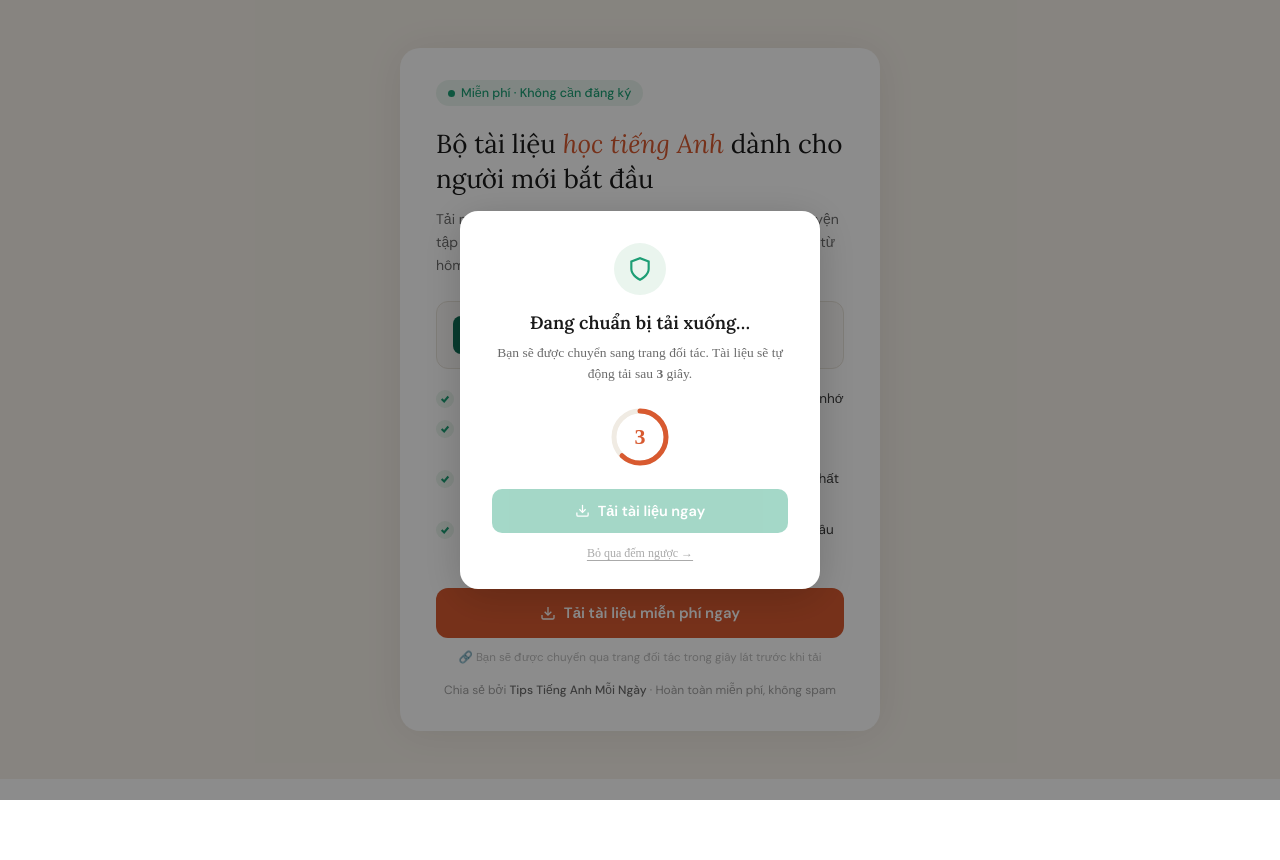
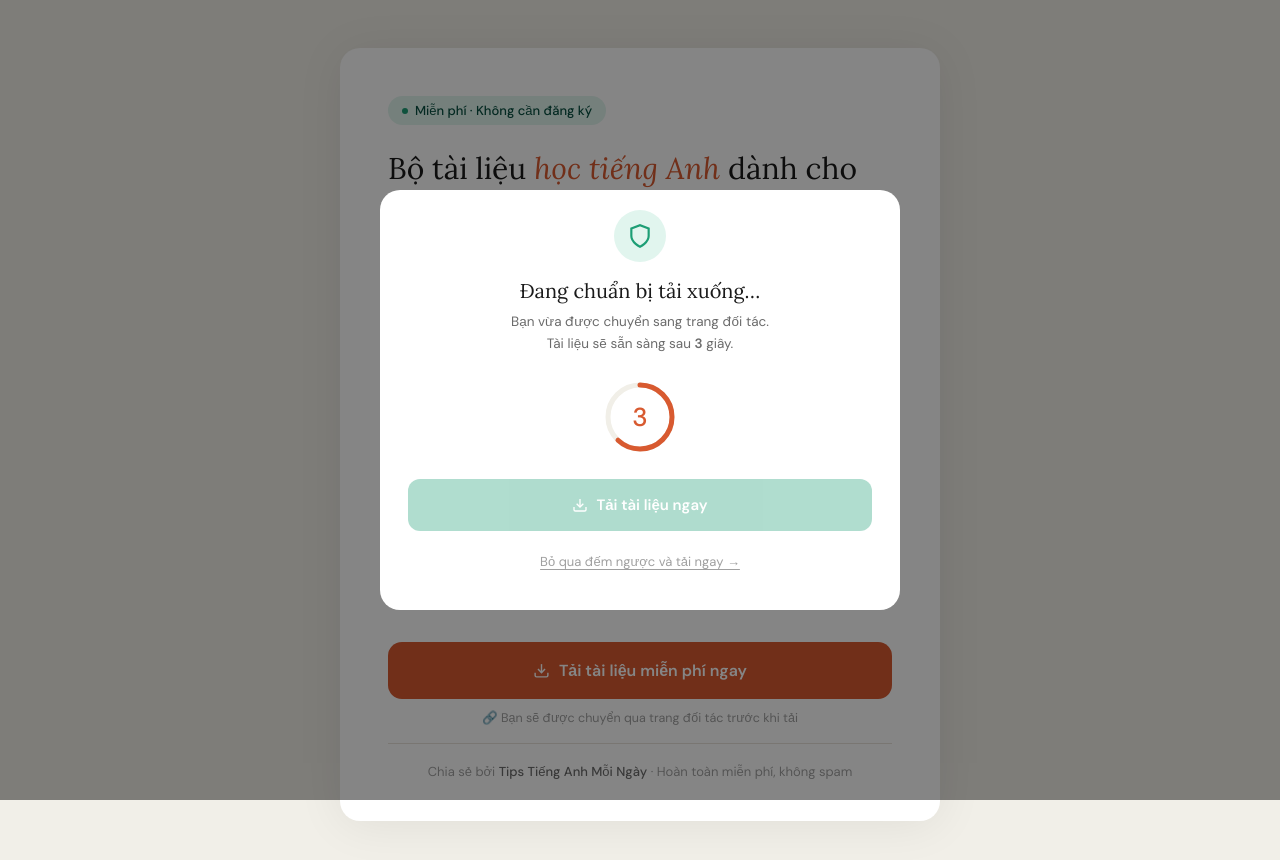
Before and after one commit to longct4296/Tienganhmatgoc, a plain HTML site: page index.html in a window 1280 px wide. Both pictures are taken after a click on the button "Tải tài liệu miễn phí ngay". Before the commit the page ends 800 px from the top, so only its background shows below. Drawn offline with Linux system fonts and the light colour scheme.

Commit message:
Update index.html

```diff
--- a/index.html
+++ b/index.html
@@ -1,147 +1,330 @@
+<!DOCTYPE html>
+<html lang="vi">
+<head>
+<meta charset="UTF-8">
+<meta name="viewport" content="width=device-width, initial-scale=1.0">
+<title>Bộ tài liệu học tiếng Anh miễn phí</title>
+<link href="https://fonts.googleapis.com/css2?family=Lora:ital,wght@0,400;0,600;1,400&family=DM+Sans:opsz,wght@9..40,400;9..40,500;9..40,600&display=swap" rel="stylesheet">
+<style>
+  *, *::before, *::after { box-sizing: border-box; margin: 0; padding: 0; }
 
-<link href="https://fonts.googleapis.com/css2?family=Lora:ital,wght@0,400;0,600;1,400&family=DM+Sans:wght@400;500;600&display=swap" rel="stylesheet">
+  :root {
+    --green-dark:   #085041;
+    --green-mid:    #0F6E56;
+    --green-main:   #1D9E75;
+    --green-light:  #E1F5EE;
+    --coral-main:   #D85A30;
+    --coral-dark:   #c04e25;
+    --sand-bg:      #F1EFE8;
+    --sand-border:  #E8E3DA;
+    --sand-card:    #FAF8F5;
+    --text-main:    #1a1a1a;
+    --text-muted:   #6b6b6b;
+    --text-faint:   #a0a0a0;
+    --white:        #ffffff;
+    --radius-card:  20px;
+    --radius-inner: 12px;
+  }
 
-<style>
-  * { box-sizing: border-box; margin: 0; padding: 0; }
-
-  .page-bg {
-    min-height: 500px;
-    background: #f5f0e8;
+  html { font-size: 16px; }
+  body {
+    font-family: 'DM Sans', sans-serif;
+    background: var(--sand-bg);
+    color: var(--text-main);
+    min-height: 100vh;
     display: flex;
     align-items: center;
     justify-content: center;
-    padding: 3rem 1rem;
-    font-family: 'DM Sans', sans-serif;
+    padding: 2.5rem 1rem;
   }
 
+  /* ── CARD ── */
   .card {
-    background: #fff;
-    border-radius: 20px;
-    max-width: 480px;
+    background: var(--white);
+    border-radius: var(--radius-card);
     width: 100%;
-    padding: 2rem 2.25rem 2rem;
-    box-shadow: 0 2px 40px rgba(0,0,0,0.07);
+    max-width: 520px;
+    padding: 2.5rem 2.5rem 2rem;
+    box-shadow: 0 4px 48px rgba(0,0,0,0.07);
   }
 
+  /* ── BADGE ── */
   .badge {
     display: inline-flex;
     align-items: center;
-    gap: 6px;
-    background: #eaf5ee;
-    color: #1D9E75;
+    gap: 7px;
+    background: var(--green-light);
+    color: var(--green-dark);
     font-size: 12.5px;
     font-weight: 500;
-    padding: 5px 12px;
+    padding: 5px 13px;
     border-radius: 99px;
     margin-bottom: 1.25rem;
   }
-
-  .badge::before {
-    content: '';
-    display: inline-block;
-    width: 7px; height: 7px;
-    background: #1D9E75;
+  .badge-dot {
+    width: 6px; height: 6px;
+    background: var(--green-main);
     border-radius: 50%;
   }
 
+  /* ── HEADLINE ── */
   .headline {
     font-family: 'Lora', serif;
-    font-size: 26px;
+    font-size: clamp(22px, 4vw, 30px);
     font-weight: 400;
-    line-height: 1.35;
-    color: #1a1a1a;
+    line-height: 1.3;
+    color: var(--text-main);
     margin-bottom: 0.75rem;
   }
+  .headline em { font-style: italic; color: var(--coral-main); }
 
-  .headline span {
-    font-style: italic;
-    color: #D85A30;
-  }
-
+  /* ── SUBTEXT ── */
   .subtext {
-    font-size: 14px;
-    line-height: 1.65;
-    color: #6b6b6b;
+    font-size: clamp(13.5px, 2vw, 15px);
+    line-height: 1.7;
+    color: var(--text-muted);
     margin-bottom: 1.5rem;
   }
 
-  .file-preview {
-    background: #faf8f5;
-    border: 1px solid #e8e3da;
-    border-radius: 12px;
-    padding: 0.85rem 1rem;
+  /* ── FILE BOX ── */
+  .file-box {
+    background: var(--sand-card);
+    border: 1px solid var(--sand-border);
+    border-radius: var(--radius-inner);
+    padding: 0.9rem 1.1rem;
     display: flex;
     align-items: center;
-    gap: 12px;
-    margin-bottom: 1.25rem;
+    gap: 14px;
+    margin-bottom: 1.35rem;
   }
-
-  .file-icon {
-    width: 38px; height: 38px;
-    background: #0F6E56;
-    border-radius: 8px;
+  .file-ico {
+    width: 40px; height: 40px;
+    background: var(--green-mid);
+    border-radius: 9px;
     display: flex;
     align-items: center;
     justify-content: center;
     flex-shrink: 0;
   }
-
-  .file-icon svg { width: 20px; height: 20px; fill: #fff; }
-
-  .file-info .file-name {
+  .file-ico svg { width: 20px; height: 20px; fill: var(--white); }
+  .file-name {
     font-size: 14px;
     font-weight: 600;
-    color: #1a1a1a;
-    margin-bottom: 2px;
+    color: var(--text-main);
+    margin-bottom: 3px;
   }
+  .file-meta { font-size: 12px; color: var(--text-faint); }
 
-  .file-info .file-meta {
-    font-size: 12px;
-    color: #9a9a9a;
-  }
-
+  /* ── CHECKLIST ── */
   .checklist {
     list-style: none;
     display: flex;
     flex-direction: column;
-    gap: 10px;
+    gap: 11px;
     margin-bottom: 1.75rem;
   }
-
   .checklist li {
     display: flex;
     align-items: flex-start;
     gap: 10px;
-    font-size: 13.5px;
-    color: #3a3a3a;
-    line-height: 1.5;
+    font-size: clamp(13px, 2vw, 14.5px);
+    color: var(--text-main);
+    line-height: 1.55;
   }
-
-  .check-icon {
-    width: 18px; height: 18px;
+  .tick {
+    width: 20px; height: 20px;
     border-radius: 50%;
-    background: #eaf5ee;
+    background: var(--green-light);
     flex-shrink: 0;
     margin-top: 1px;
     display: flex;
     align-items: center;
     justify-content: center;
   }
+  .tick svg { width: 10px; height: 10px; stroke: var(--green-main); stroke-width: 2.5; fill: none; }
 
-  .check-icon svg {
-    width: 10px; height: 10px;
-    stroke: #1D9E75;
-    stroke-width: 2.5;
-    fill: none;
+  /* ── CTA BUTTON ── */
+  .cta-btn {
+    width: 100%;
+    background: var(--coral-main);
+    color: var(--white);
+    border: none;
+    border-radius: var(--radius-inner);
+    padding: 17px 0;
+    font-family: 'DM Sans', sans-serif;
+    font-size: clamp(14px, 2vw, 16px);
+    font-weight: 600;
+    cursor: pointer;
+    display: flex;
+    align-items: center;
+    justify-content: center;
+    gap: 9px;
+    margin-bottom: 0.65rem;
+    transition: background 0.15s, transform 0.1s;
+    -webkit-tap-highlight-color: transparent;
+  }
+  .cta-btn:hover { background: var(--coral-dark); }
+  .cta-btn:active { transform: scale(0.99); }
+  .cta-btn svg { width: 17px; height: 17px; stroke: var(--white); stroke-width: 2; fill: none; }
+
+  .hint {
+    text-align: center;
+    font-size: 12px;
+    color: var(--text-faint);
+    margin-bottom: 1.1rem;
   }
 
-  .cta-btn {
+  .divider { height: 1px; background: var(--sand-border); margin-bottom: 1.1rem; }
+
+  .footer-note {
+    text-align: center;
+    font-size: 12.5px;
+    color: var(--text-faint);
+    line-height: 1.5;
+  }
+  .footer-note strong { color: var(--text-muted); font-weight: 500; }
+
+  /* ══════════════════════════════
+     DESKTOP ENHANCEMENTS ≥ 768px
+  ══════════════════════════════ */
+  @media (min-width: 768px) {
+    body { padding: 3rem 2rem; }
+
+    .card {
+      max-width: 600px;
+      padding: 3rem 3rem 2.5rem;
+    }
+
+    .badge { font-size: 13px; padding: 6px 14px; margin-bottom: 1.5rem; }
+
+    .file-box { padding: 1rem 1.25rem; gap: 16px; }
+    .file-ico { width: 44px; height: 44px; }
+    .file-ico svg { width: 22px; height: 22px; }
+    .file-name { font-size: 15px; }
+    .file-meta { font-size: 13px; }
+
+    .checklist { gap: 13px; margin-bottom: 2rem; }
+    .tick { width: 22px; height: 22px; }
+    .tick svg { width: 11px; height: 11px; }
+
+    .cta-btn { padding: 18px 0; border-radius: 14px; }
+
+    .hint { font-size: 12.5px; }
+    .footer-note { font-size: 13px; }
+  }
+
+  /* ══════════════════════════
+     MOBILE TWEAKS ≤ 480px
+  ══════════════════════════ */
+  @media (max-width: 480px) {
+    body { padding: 1rem 0.75rem 2rem; align-items: flex-start; }
+    .card { padding: 1.5rem 1.25rem; border-radius: 16px; }
+    .badge { font-size: 12px; }
+    .cta-btn { padding: 16px 0; }
+  }
+
+  /* ══════════════════════════
+     OVERLAY / BOTTOM SHEET
+  ══════════════════════════ */
+  .overlay {
+    display: none;
+    position: fixed;
+    inset: 0;
+    background: rgba(0,0,0,0.48);
+    z-index: 300;
+    align-items: flex-end;
+    justify-content: center;
+  }
+  .overlay.show { display: flex; }
+
+  /* On desktop: center as popup */
+  @media (min-width: 600px) {
+    .overlay { align-items: center; }
+    .sheet {
+      border-radius: 20px !important;
+      max-width: 420px;
+      margin: 0 auto;
+      padding-bottom: 2rem !important;
+    }
+  }
+
+  .sheet {
+    background: var(--white);
+    border-radius: 20px 20px 0 0;
     width: 100%;
-    background: #D85A30;
-    color: #fff;
+    max-width: 520px;
+    padding: 1.25rem 1.75rem 2.5rem;
+    animation: slideUp 0.28s cubic-bezier(.32,.72,0,1);
+  }
+
+  @keyframes slideUp {
+    from { transform: translateY(60px); opacity: 0; }
+    to   { transform: translateY(0);    opacity: 1; }
+  }
+
+  .sheet-handle {
+    width: 36px; height: 4px;
+    background: #e0ddd6;
+    border-radius: 99px;
+    margin: 0 auto 1.5rem;
+  }
+
+  @media (min-width: 600px) { .sheet-handle { display: none; } }
+
+  .sheet-icon {
+    width: 52px; height: 52px;
+    background: var(--green-light);
+    border-radius: 50%;
+    display: flex;
+    align-items: center;
+    justify-content: center;
+    margin: 0 auto 1rem;
+  }
+  .sheet-icon svg { width: 26px; height: 26px; stroke: var(--green-main); stroke-width: 2; fill: none; }
+
+  .sheet h2 {
+    font-family: 'Lora', serif;
+    font-size: 20px;
+    font-weight: 400;
+    color: var(--text-main);
+    text-align: center;
+    margin-bottom: 0.5rem;
+  }
+  .sheet p {
+    font-size: 13.5px;
+    color: var(--text-muted);
+    text-align: center;
+    line-height: 1.65;
+    margin-bottom: 1.5rem;
+  }
+
+  .ring-wrap {
+    width: 76px; height: 76px;
+    position: relative;
+    margin: 0 auto 1.5rem;
+  }
+  .ring-wrap svg { transform: rotate(-90deg); }
+  .ring-bg  { fill: none; stroke: var(--sand-bg); stroke-width: 5; }
+  .ring-fg  {
+    fill: none; stroke: var(--coral-main);
+    stroke-width: 5; stroke-linecap: round;
+    stroke-dasharray: 201;
+    stroke-dashoffset: 0;
+    transition: stroke-dashoffset 1s linear;
+  }
+  .ring-num {
+    position: absolute; inset: 0;
+    display: flex; align-items: center; justify-content: center;
+    font-size: 26px; font-weight: 500; color: var(--coral-main);
+  }
+
+  .dl-btn {
+    width: 100%;
+    background: var(--green-main);
+    color: var(--white);
     border: none;
-    border-radius: 12px;
-    padding: 15px 0;
+    border-radius: var(--radius-inner);
+    padding: 16px 0;
     font-family: 'DM Sans', sans-serif;
     font-size: 15px;
     font-weight: 600;
@@ -150,185 +333,47 @@
     align-items: center;
     justify-content: center;
     gap: 8px;
-    transition: background 0.15s, transform 0.1s;
-    margin-bottom: 0.75rem;
     text-decoration: none;
+    margin-bottom: 0.85rem;
+    transition: background 0.15s, opacity 0.2s;
+    -webkit-tap-highlight-color: transparent;
   }
+  .dl-btn[disabled] { opacity: 0.35; pointer-events: none; }
+  .dl-btn:not([disabled]):hover { background: var(--green-mid); }
+  .dl-btn svg { width: 16px; height: 16px; stroke: var(--white); stroke-width: 2; fill: none; }
 
-  .cta-btn:hover { background: #c04e25; }
-  .cta-btn:active { transform: scale(0.99); }
-
-  .cta-btn svg {
-    width: 16px; height: 16px;
-    stroke: #fff;
-    stroke-width: 2;
-    fill: none;
-  }
-
-  /* Countdown overlay */
-  .overlay {
-    display: none;
-    position: fixed;
-    inset: 0;
-    background: rgba(0,0,0,0.45);
-    z-index: 100;
-    align-items: center;
-    justify-content: center;
-  }
-
-  .overlay.show { display: flex; }
-
-  .popup {
-    background: #fff;
-    border-radius: 18px;
-    padding: 2rem 2rem 1.75rem;
-    max-width: 360px;
-    width: 90%;
-    text-align: center;
-    box-shadow: 0 8px 40px rgba(0,0,0,0.18);
-    animation: popIn 0.25s ease;
-  }
-
-  @keyframes popIn {
-    from { transform: scale(0.9); opacity: 0; }
-    to   { transform: scale(1);   opacity: 1; }
-  }
-
-  .popup-icon {
-    width: 52px; height: 52px;
-    background: #eaf5ee;
-    border-radius: 50%;
-    display: flex;
-    align-items: center;
-    justify-content: center;
-    margin: 0 auto 1rem;
-  }
-
-  .popup-icon svg {
-    width: 26px; height: 26px;
-    stroke: #1D9E75;
-    stroke-width: 2;
-    fill: none;
-  }
-
-  .popup h2 {
-    font-family: 'Lora', serif;
-    font-size: 18px;
-    color: #1a1a1a;
-    margin-bottom: 0.5rem;
-  }
-
-  .popup p {
-    font-size: 13.5px;
-    color: #6b6b6b;
-    line-height: 1.6;
-    margin-bottom: 1.25rem;
-  }
-
-  .countdown-ring {
-    width: 64px; height: 64px;
-    margin: 0 auto 1.25rem;
-    position: relative;
-  }
-
-  .countdown-ring svg {
-    transform: rotate(-90deg);
-  }
-
-  .ring-bg { fill: none; stroke: #f0ebe3; stroke-width: 5; }
-  .ring-fill {
-    fill: none;
-    stroke: #D85A30;
-    stroke-width: 5;
-    stroke-linecap: round;
-    stroke-dasharray: 163;
-    stroke-dashoffset: 0;
-    transition: stroke-dashoffset 1s linear;
-  }
-
-  .countdown-num {
-    position: absolute;
-    inset: 0;
-    display: flex;
-    align-items: center;
-    justify-content: center;
-    font-size: 22px;
-    font-weight: 700;
-    color: #D85A30;
-  }
-
-  .download-now-btn {
+  .skip-btn {
     width: 100%;
-    background: #1D9E75;
-    color: #fff;
+    background: none;
     border: none;
-    border-radius: 10px;
-    padding: 13px 0;
     font-family: 'DM Sans', sans-serif;
-    font-size: 14.5px;
-    font-weight: 600;
-    cursor: pointer;
-    display: flex;
-    align-items: center;
-    justify-content: center;
-    gap: 8px;
-    text-decoration: none;
-    transition: background 0.15s;
-  }
-
-  .download-now-btn:hover { background: #178a63; }
-  .download-now-btn svg { width: 15px; height: 15px; stroke: #fff; stroke-width: 2; fill: none; }
-
-  .skip-link {
-    display: block;
-    margin-top: 0.85rem;
-    font-size: 12px;
-    color: #aaa;
-    cursor: pointer;
+    font-size: 13px;
+    color: var(--text-faint);
     text-decoration: underline;
     text-underline-offset: 3px;
+    cursor: pointer;
+    padding: 8px 0;
   }
+  .skip-btn:hover { color: var(--text-muted); }
+</style>
+</head>
+<body>
 
-  .skip-link:hover { color: #888; }
+<div class="card">
+  <div class="badge">
+    <span class="badge-dot"></span>
+    Miễn phí · Không cần đăng ký
+  </div>
 
-  .hint-text {
-    font-size: 11.5px;
-    color: #bbb;
-    text-align: center;
-    margin-bottom: 1rem;
-  }
+  <h1 class="headline">Bộ tài liệu <em>học tiếng Anh</em> dành cho người mới bắt đầu</h1>
 
-  .footer-note {
-    text-align: center;
-    font-size: 12px;
-    color: #a0a0a0;
-    line-height: 1.5;
-  }
+  <p class="subtext">Tải ngay bộ tài liệu miễn phí — từ vựng cơ bản, kế hoạch luyện tập hằng ngày và bảng theo dõi tiến độ — dùng được ngay từ hôm nay.</p>
 
-  .footer-note strong {
-    color: #6b6b6b;
-    font-weight: 500;
-  }
-</style>
-
-<div class="page-bg">
-  <div class="card">
-
-    <div class="badge">Miễn phí · Không cần đăng ký</div>
-
-    <h1 class="headline">
-      Bộ tài liệu <span>học tiếng Anh</span> dành cho người mới bắt đầu
-    </h1>
-
-    <p class="subtext">
-      Tải ngay bộ tài liệu miễn phí — từ vựng cơ bản, kế hoạch luyện tập hằng ngày và bảng theo dõi tiến độ — dùng được ngay từ hôm nay.
-    </p>
-
-    <div class="file-preview">
-      <div class="file-icon">
-        <svg viewBox="0 0 24 24"><path d="M14 2H6a2 2 0 0 0-2 2v16a2 2 0 0 0 2 2h12a2 2 0 0 0 2-2V8z"/><polyline points="14 2 14 8 20 8"/><line x1="16" y1="13" x2="8" y2="13"/><line x1="16" y1="17" x2="8" y2="17"/><polyline points="10 9 9 9 8 9"/></svg>
+  <div class="file-box">
+    <div class="file-ico">
+      <svg viewBox="0 0 24 24"><path d="M14 2H6a2 2 0 0 0-2 2v16a2 2 0 0 0 2 2h12a2 2 0 0 0 2-2V8z"/><polyline points="14 2 14 8 20 8"/><line x1="16" y1="13" x2="8" y2="13"/><line x1="16" y1="17" x2="8" y2="17"/></svg>
     </div>
-      <div class="file-info">
+    <div>
       <div class="file-name">TaiLieuTiengAnh_NguoiMoi.pdf</div>
       <div class="file-meta">4 phần · Từ vựng · Ngữ pháp · Giao tiếp · Theo dõi tiến độ</div>
     </div>
@@ -336,123 +381,114 @@
 
   <ul class="checklist">
     <li>
-        <span class="check-icon"><svg viewBox="0 0 12 12"><polyline points="2,6 5,9 10,3"/></svg></span>
+      <span class="tick"><svg viewBox="0 0 12 12"><polyline points="2,6 5,9 10,3"/></svg></span>
       500 từ vựng thiết yếu kèm câu ví dụ và mẹo phát âm dễ nhớ
     </li>
     <li>
-        <span class="check-icon"><svg viewBox="0 0 12 12"><polyline points="2,6 5,9 10,3"/></svg></span>
+      <span class="tick"><svg viewBox="0 0 12 12"><polyline points="2,6 5,9 10,3"/></svg></span>
       Kế hoạch luyện tập 15 phút mỗi ngày — xây thói quen mà không bị áp lực
     </li>
     <li>
-        <span class="check-icon"><svg viewBox="0 0 12 12"><polyline points="2,6 5,9 10,3"/></svg></span>
+      <span class="tick"><svg viewBox="0 0 12 12"><polyline points="2,6 5,9 10,3"/></svg></span>
       Bảng tóm tắt ngữ pháp — tổng hợp các lỗi sai phổ biến nhất của người mới
     </li>
     <li>
-        <span class="check-icon"><svg viewBox="0 0 12 12"><polyline points="2,6 5,9 10,3"/></svg></span>
+      <span class="tick"><svg viewBox="0 0 12 12"><polyline points="2,6 5,9 10,3"/></svg></span>
       Bảng theo dõi tiến độ hằng tuần — biết rõ mình đang ở đâu trên hành trình
     </li>
   </ul>
 
-    <button class="cta-btn" onclick="startDownloadFlow()">
+  <button class="cta-btn" onclick="startFlow()">
     <svg viewBox="0 0 24 24"><path d="M21 15v4a2 2 0 0 1-2 2H5a2 2 0 0 1-2-2v-4"/><polyline points="7 10 12 15 17 10"/><line x1="12" y1="15" x2="12" y2="3"/></svg>
     Tải tài liệu miễn phí ngay
   </button>
 
-    <p class="hint-text">🔗 Bạn sẽ được chuyển qua trang đối tác trong giây lát trước khi tải</p>
+  <p class="hint">🔗 Bạn sẽ được chuyển qua trang đối tác trước khi tải</p>
 
-    <p class="footer-note">
-      Chia sẻ bởi <strong>Tips Tiếng Anh Mỗi Ngày</strong> · Hoàn toàn miễn phí, không spam
-    </p>
+  <div class="divider"></div>
 
-  </div>
+  <p class="footer-note">Chia sẻ bởi <strong>Tips Tiếng Anh Mỗi Ngày</strong> · Hoàn toàn miễn phí, không spam</p>
 </div>
 
-<!-- Overlay popup -->
+<!-- Overlay -->
 <div class="overlay" id="overlay">
-  <div class="popup">
-    <div class="popup-icon">
+  <div class="sheet" id="sheet">
+    <div class="sheet-handle"></div>
+
+    <div class="sheet-icon">
       <svg viewBox="0 0 24 24"><path d="M12 22s8-4 8-10V5l-8-3-8 3v7c0 6 8 10 8 10z"/></svg>
     </div>
+
     <h2>Đang chuẩn bị tải xuống…</h2>
-    <p>Bạn sẽ được chuyển sang trang đối tác. Tài liệu sẽ tự động tải sau <strong id="sec-label">5</strong> giây.</p>
+    <p>Bạn vừa được chuyển sang trang đối tác.<br>Tài liệu sẽ sẵn sàng sau <strong id="sec-label">5</strong> giây.</p>
 
-    <div class="countdown-ring">
-      <svg width="64" height="64" viewBox="0 0 64 64">
-        <circle class="ring-bg" cx="32" cy="32" r="26"/>
-        <circle class="ring-fill" id="ring" cx="32" cy="32" r="26"/>
+    <div class="ring-wrap">
+      <svg width="76" height="76" viewBox="0 0 76 76">
+        <circle class="ring-bg" cx="38" cy="38" r="32"/>
+        <circle class="ring-fg" id="ring" cx="38" cy="38" r="32"/>
       </svg>
-      <div class="countdown-num" id="countdown-num">5</div>
+      <div class="ring-num" id="ring-num">5</div>
     </div>
 
-    <a id="download-btn" href="YOUR_DOWNLOAD_LINK_HERE" target="_blank"
-       class="download-now-btn"
-       style="pointer-events:none; opacity:0.4;">
+    <a id="dl-btn" href="YOUR_DOWNLOAD_LINK_HERE" target="_blank" class="dl-btn" disabled>
       <svg viewBox="0 0 24 24"><path d="M21 15v4a2 2 0 0 1-2 2H5a2 2 0 0 1-2-2v-4"/><polyline points="7 10 12 15 17 10"/><line x1="12" y1="15" x2="12" y2="3"/></svg>
       Tải tài liệu ngay
     </a>
 
-    <span class="skip-link" onclick="skipCountdown()">Bỏ qua đếm ngược →</span>
+    <button class="skip-btn" onclick="skipNow()">Bỏ qua đếm ngược và tải ngay →</button>
   </div>
 </div>
 
 <script>
-  // ===== CẤU HÌNH LINK =====
-  const AFFILIATE_LINK = "https://s.shopee.vn/1qZJv765ZT";   // 👈 Thay link affiliate vào đây
-  const DOWNLOAD_LINK  = "https://docs.google.com/spreadsheets/u/0/d/1v-tAIRzVyEUsjCUusMa2rEA_BnNeh0bAjjkEFgW7ovM/htmlview?usp=drivesdk&pli=1&pru=AAABnqVm8Zk*lMriw1MNNoSnfN8EdRu4QA";    // 👈 Thay link tải tài liệu vào đây
-  // ==========================
+  /* ===== CẤU HÌNH LINK — chỉ sửa 2 dòng này ===== */
+  const AFFILIATE = "https://s.shopee.vn/1qZJv765ZT";  /* 👈 link affiliate */
+  const DOWNLOAD  = "https://docs.google.com/spreadsheets/u/0/d/1v-tAIRzVyEUsjCUusMa2rEA_BnNeh0bAjjkEFgW7ovM/htmlview?usp=drivesdk&pli=1&pru=AAABnqVm8Zk*lMriw1MNNoSnfN8EdRu4QA";   /* 👈 link tải tài liệu */
+  /* ================================================ */
 
-  const COUNTDOWN = 5;
-  const circumference = 2 * Math.PI * 26; // ~163.4
+  const TOTAL = 5;
+  const CIRC  = 2 * Math.PI * 32; // r=32 → ~201
+
   let timer = null;
 
-  function startDownloadFlow() {
-    // Mở link affiliate ngay lập tức trong tab mới
-    window.open(AFFILIATE_LINK, "_blank");
-
-    // Hiện popup đếm ngược
+  function startFlow() {
+    window.open(AFFILIATE, "_blank");
     document.getElementById("overlay").classList.add("show");
 
-    const ring = document.getElementById("ring");
-    const numEl = document.getElementById("countdown-num");
-    const secLabel = document.getElementById("sec-label");
-    const btn = document.getElementById("download-btn");
+    const ring   = document.getElementById("ring");
+    const numEl  = document.getElementById("ring-num");
+    const secLbl = document.getElementById("sec-label");
+    const btn    = document.getElementById("dl-btn");
 
-    btn.href = DOWNLOAD_LINK;
+    btn.href = DOWNLOAD;
+    btn.setAttribute("disabled", "");
     ring.style.strokeDashoffset = 0;
 
-    let remaining = COUNTDOWN;
+    let left = TOTAL;
 
-    // Bắt đầu đếm ngược
     timer = setInterval(() => {
-      remaining--;
-      numEl.textContent = remaining;
-      secLabel.textContent = remaining;
+      left--;
+      numEl.textContent  = left;
+      secLbl.textContent = left;
+      ring.style.strokeDashoffset = CIRC * ((TOTAL - left) / TOTAL);
 
-      // Cập nhật vòng tròn
-      const progress = (COUNTDOWN - remaining) / COUNTDOWN;
-      ring.style.strokeDashoffset = circumference * progress;
-
-      if (remaining <= 0) {
+      if (left <= 0) {
         clearInterval(timer);
-        enableDownload(btn);
+        enableDownload();
       }
     }, 1000);
   }
 
-  function enableDownload(btn) {
-    btn.style.pointerEvents = "auto";
-    btn.style.opacity = "1";
-    // Tự động click tải
+  function enableDownload() {
+    const btn = document.getElementById("dl-btn");
+    btn.removeAttribute("disabled");
     btn.click();
   }
 
-  function skipCountdown() {
+  function skipNow() {
     clearInterval(timer);
-    const btn = document.getElementById("download-btn");
-    enableDownload(btn);
+    enableDownload();
   }
 
-  // Đóng overlay khi click ra ngoài
   document.getElementById("overlay").addEventListener("click", function(e) {
     if (e.target === this) {
       clearInterval(timer);
@@ -460,3 +496,5 @@
     }
   });
 </script>
+</body>
+</html>
```
Lines whose indentation alone changed are shown as unchanged.
